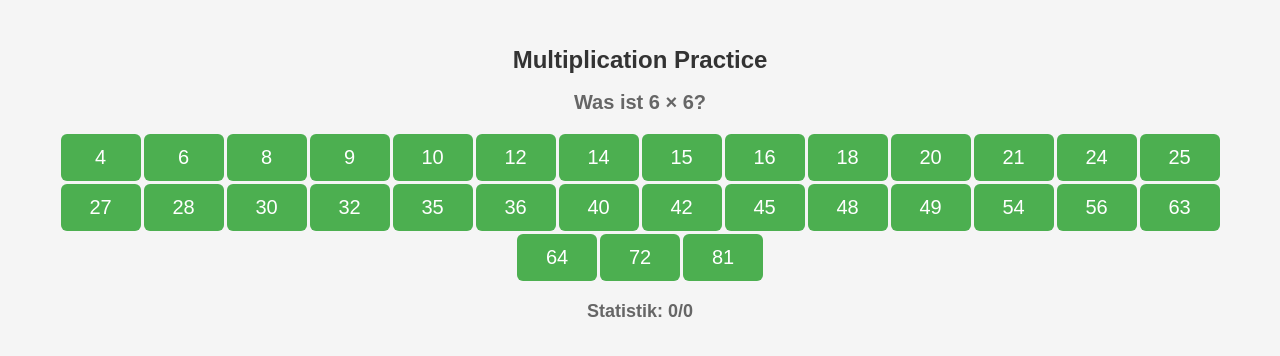
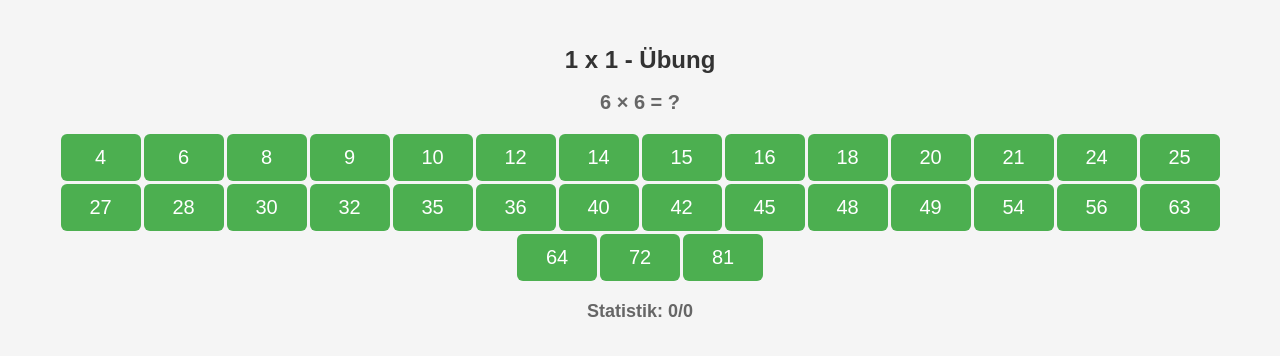
Before and after one commit to hssw24/1x1, a React (Create React App) app: page / in a window 1280 px wide. Shown: the top 356 px of the page. Built offline with nearby package versions, Linux system fonts and the light colour scheme.

Commit message:
Beschreibung der Änderungen

```diff
--- a/src/App.js
+++ b/src/App.js
@@ -37,9 +37,9 @@ const App = () => {
 
   return (
     <div style={styles.container}>
-      <h1 style={styles.heading}>Multiplication Practice</h1>
+      <h1 style={styles.heading}>1 x 1 - Übung</h1>
       <h2 style={styles.question}>
-        Was ist {factor1} × {factor2}?
+        {factor1} × {factor2} = ?
       </h2>
       <MultiplicationButtons onAnswerClick={handleAnswer} />
       {feedback && <h3 style={styles.feedback}>{feedback}</h3>}
```
